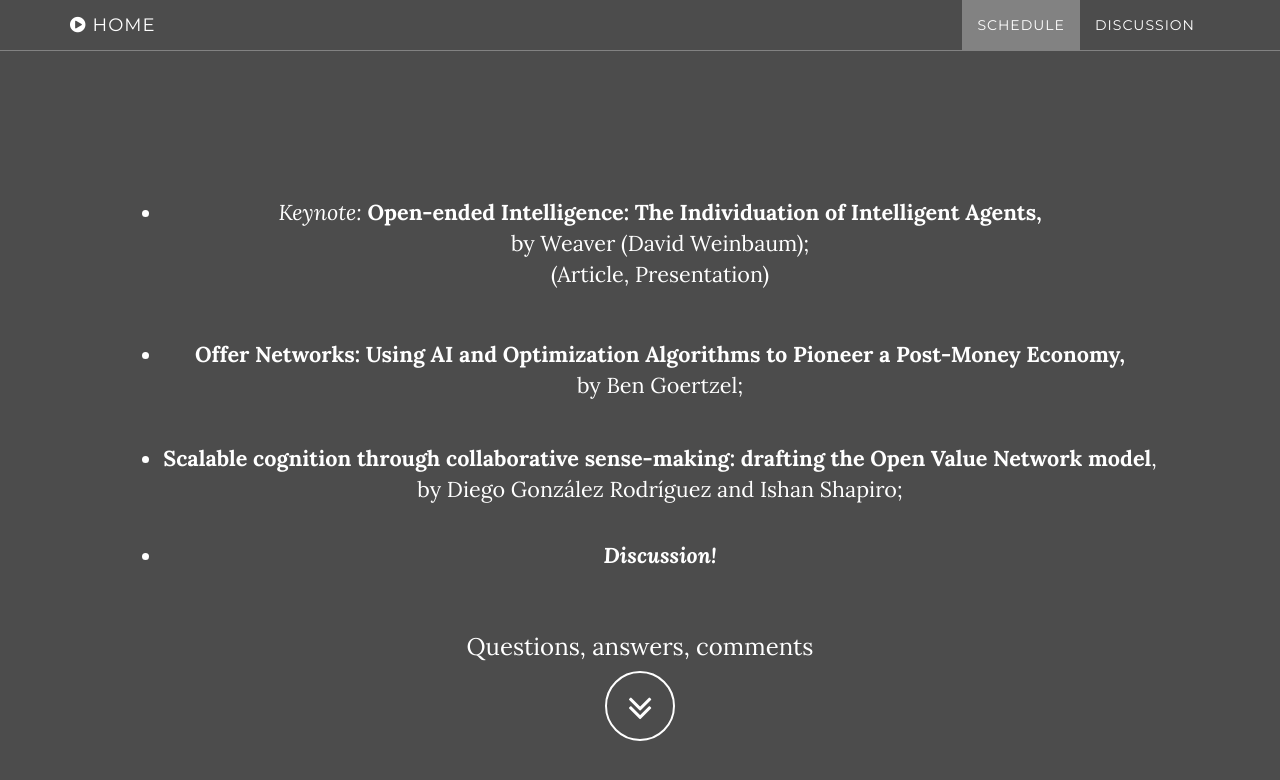
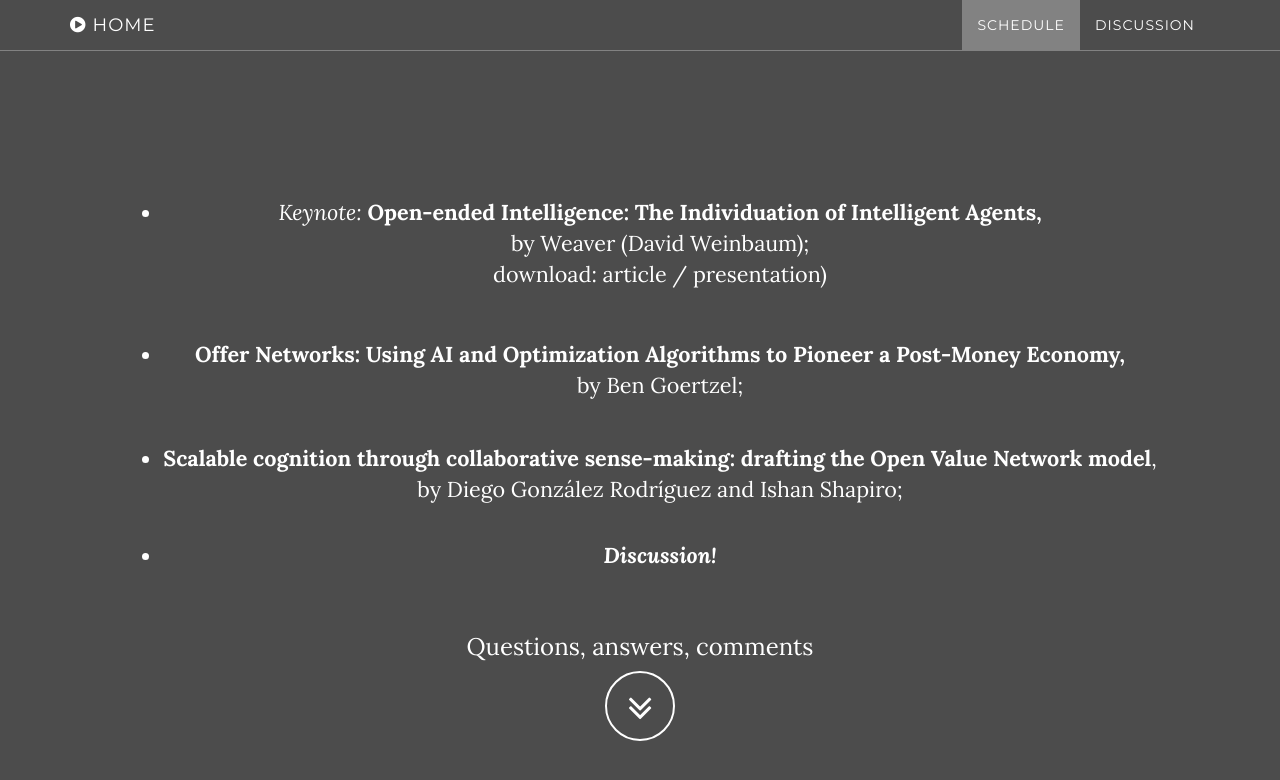
Before and after one commit to FreedomAndConstraint/agi15ida, a Jekyll site: the page built from index.html, in a window 1280 px wide and 900 px high, scrolled down 926 px. Shown: the top 780 px of the window. Built offline with Jekyll 4.4.1, drawn with Linux system fonts in a browser that asks for light colours; comment, search, counter and statistics services are not loaded.

Commit message:
modified schedule.html for beauty

```diff
--- a/_includes/schedule.html
+++ b/_includes/schedule.html
@@ -4,7 +4,7 @@
             <tr>
                 <td class="tg-031e center">
                     <ul>
-                        <li class="list"><em>Keynote:</em> <strong>Open-ended Intelligence: The Individuation of Intelligent Agents, </strong></a><br/>by Weaver (David Weinbaum);<br/> (<a href="http://arxiv.org/abs/1411.0159" target="_blank" >Article</a>, <a href="{{ site.baseurl }}/files/oei_presentation_weaver.pdf">Presentation</a>)</li>
+                        <li class="list"><em>Keynote:</em> <strong>Open-ended Intelligence: The Individuation of Intelligent Agents, </strong></a><br/>by Weaver (David Weinbaum);<br/> download: <a href="http://arxiv.org/abs/1411.0159" target="_blank" >article</a> / <a href="{{ site.baseurl }}/files/oei_presentation_weaver.pdf">presentation</a>)</li>
                     </ul>
                 </td>
             </tr>
```
